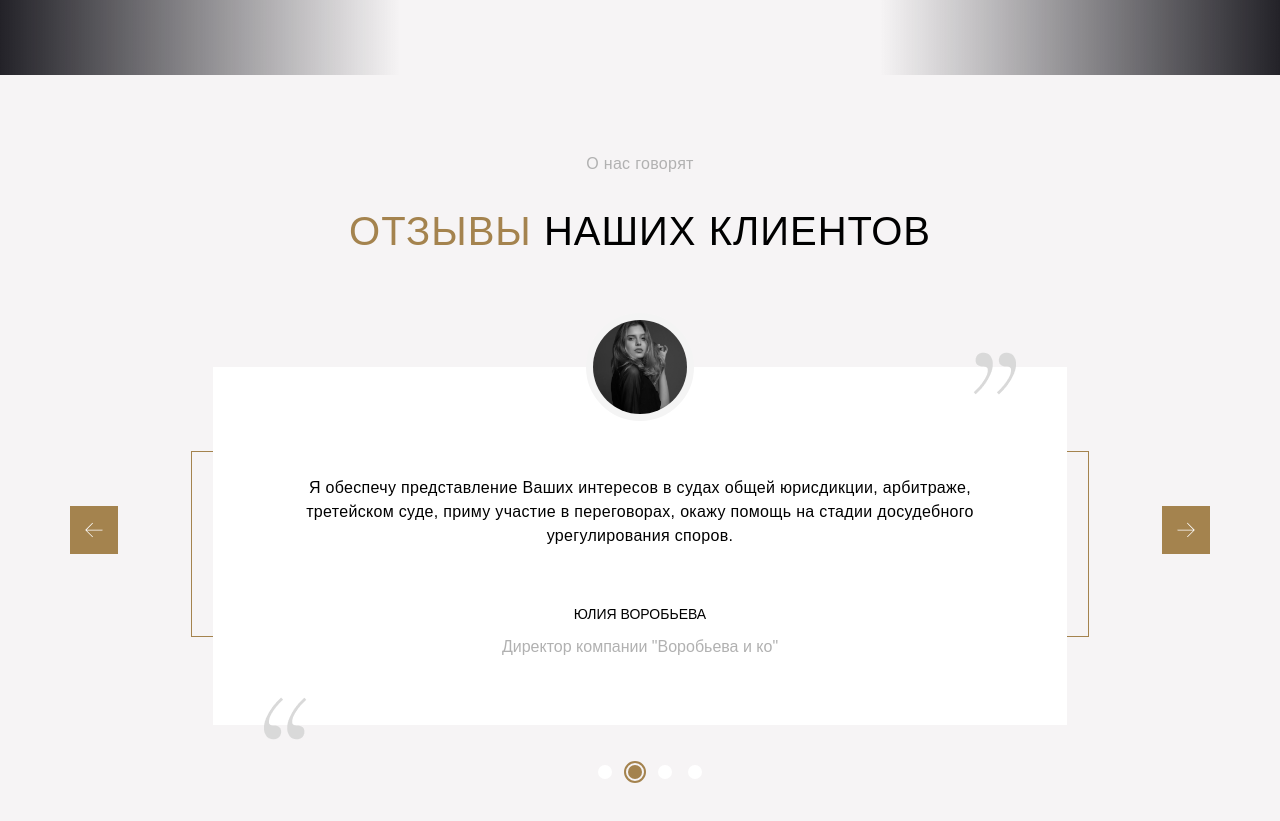
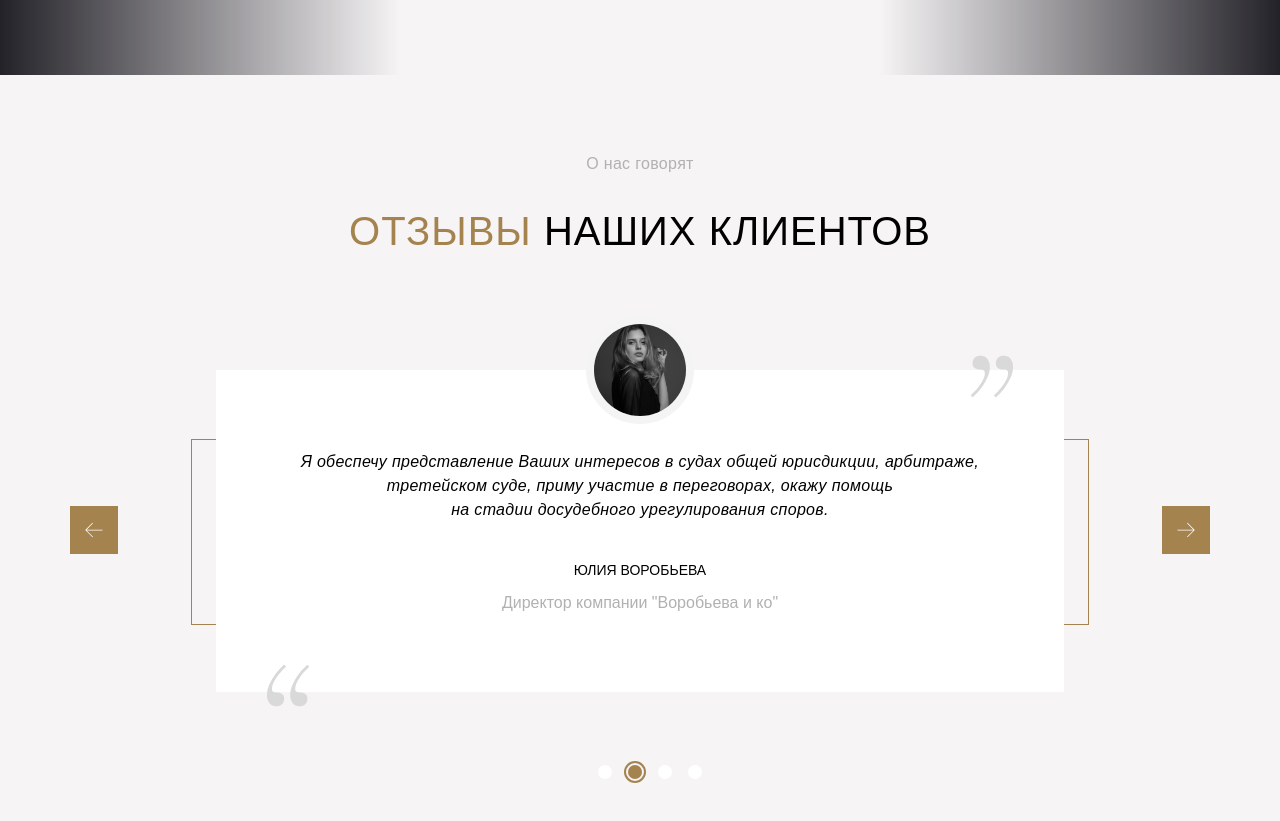
Before and after one commit to katsiarynaYaz/lawyer, a website built with Vite: page index.html in a window 1280 px wide. Shown: the part 2841-3662 px from the top of the page. Built offline with nearby package versions, Linux system fonts and the light colour scheme.

Commit message:
made edits

```diff
--- a/index.html
+++ b/index.html
@@ -301,7 +301,7 @@
                 <p class="review">
                   Я обеспечу представление Ваших интересов в судах общей
                   юрисдикции, арбитраже, третейском суде, приму участие в
-                  переговорах, окажу помощь на стадии досудебного урегулирования
+                  переговорах, окажу помощь<br>на стадии досудебного урегулирования
                   споров.
                 </p>
 
--- a/src/styles/reviews.css
+++ b/src/styles/reviews.css
@@ -1,8 +1,7 @@
 .reviews {
-  min-height: 745px;
+  min-height: 746px;
   height: 100%;
   padding: 80px 70px;
-  position: relative;
 }
 
 .reviews h2 {
@@ -39,33 +38,30 @@
   border: 1px solid var(--dark-yellow);
   width: 898px;
   height: 186px;
-  margin-top: 115px;
-  position: relative;
+  margin-top: 70px;
   z-index: 1;
 }
 
 .rectangle-top {
-  width: 854px;
-  height: 358px;
-  margin-inline: auto;
   background-color: var(--white);
   position: relative;
   z-index: 2;
   text-align: center;
 
-  margin-top: -270px;
-  padding: 80px 60px 40px;
+  margin-top: -255px;
+  padding: 80px;
 
   display: flex;
   flex-direction: column;
   justify-content: space-around;
+  gap: 40px;
 }
 
 .avatar {
   width: 108px;
   height: 108px;
-  border-radius: 50%;
-  border: 7px solid rgba(246, 244, 245, 1);
+  border-radius: 100%;
+  border: 8px solid rgba(246, 244, 245, 1);
   object-fit: cover;
   filter: grayscale(100%);
 
@@ -81,8 +77,8 @@
   font-size: 16px;
   line-height: 150%;
   letter-spacing: 0.02em;
-  margin: 0 auto;
-  position: relative;
+  margin-inline: auto;
+  font-style: italic;
 }
 
 /*КАВЫЧКИ*/
@@ -111,7 +107,6 @@
 }
 
 .pagination-1 {
-  position: relative;
   width: 22px;
   height: 22px;
   display: flex;
```
